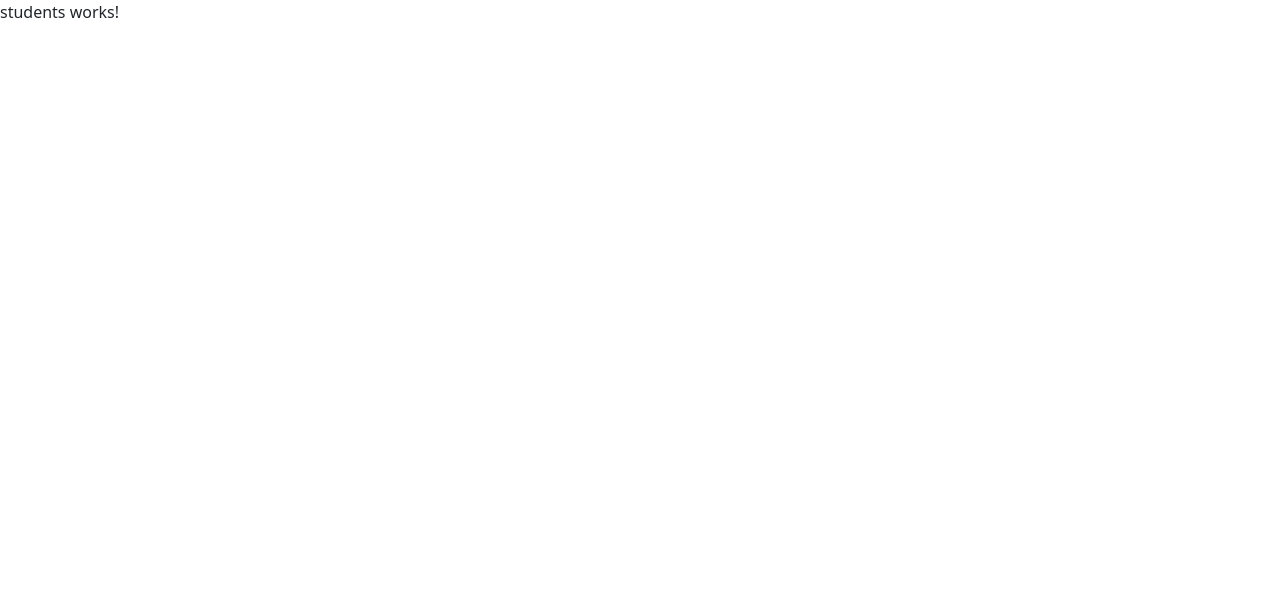
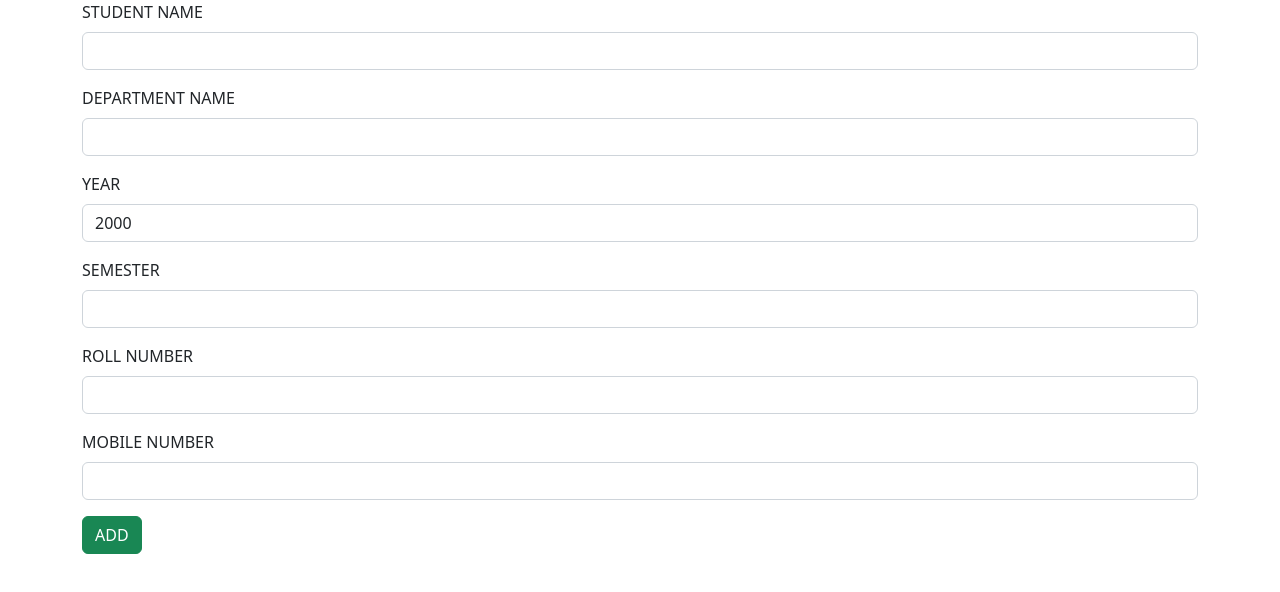
Before and after one commit to Sree1710/college-app, an Angular app: page / in a window 1280 px wide. Shown: the top 592 px of the page. Built offline with nearby package versions, Linux system fonts and the light colour scheme.

Commit message:
students fully completed

```diff
--- a/src/app/students/students.component.html
+++ b/src/app/students/students.component.html
@@ -1 +1,35 @@
-<p>students works!</p>
+<div class="container">
+    <div class="row">
+        <div class="col col-12 col-sm-12 col-md-12 col-lg-12 col-xl-12 col-xxl-12">
+            <div class="row g-3">
+                <div class="col col-12 col-sm-12 col-md-12 col-lg-12 col-xl-12 col-xxl-12">
+                    <label for="" class="form-label">STUDENT NAME</label>
+                    <input type="text" class="form-control">
+                </div>
+                <div class="col col-12 col-sm-12 col-md-12 col-lg-12 col-xl-12 col-xxl-12">
+                    <label for="" class="form-label">DEPARTMENT NAME</label>
+                    <input type="text" class="form-control">
+                </div>
+                <div class="col col-12 col-sm-12 col-md-12 col-lg-12 col-xl-12 col-xxl-12">
+                    <label for="" class="form-label">YEAR</label>
+                    <input type="number" name="" id="" class="form-control" value="2000" max="2099">
+                </div>
+                <div class="col col-12 col-sm-12 col-md-12 col-lg-12 col-xl-12 col-xxl-12">
+                    <label for="" class="form-label">SEMESTER</label>
+                    <input type="text" class="form-control">
+                </div>
+                <div class="col col-12 col-sm-12 col-md-12 col-lg-12 col-xl-12 col-xxl-12">
+                    <label for="" class="form-label">ROLL NUMBER</label>
+                    <input type="text" class="form-control">
+                </div>
+                <div class="col col-12 col-sm-12 col-md-12 col-lg-12 col-xl-12 col-xxl-12">
+                    <label for="" class="form-label">MOBILE NUMBER</label>
+                    <input type="text" class="form-control">
+                </div>
+                <div class="col col-12 col-sm-12 col-md-12 col-lg-12 col-xl-12 col-xxl-12">
+                    <button class="btn btn-success">ADD</button>
+                </div>
+            </div>
+        </div>
+    </div>
+</div>
```
